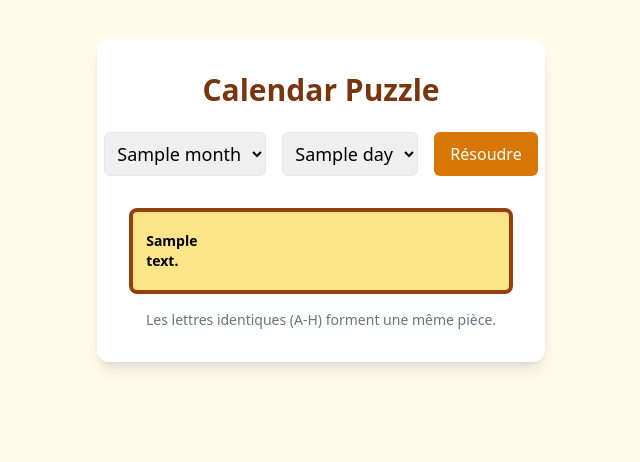
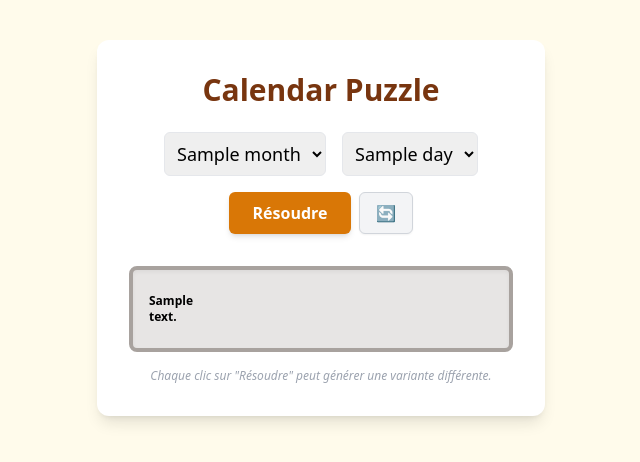
Before and after one commit to rondeaujf/calendar_puzzle, a Python web app: template templates/index.html in a window 1280 px wide. Shown: the top 462 px of the page, without its empty margins (319-959 px from the left). Run offline with Jinja, Linux system fonts and the light colour scheme; the template is opened without the code that fills it: most values are stand-ins (such as "Sample title", 1, 10 or a date in 2020); some libraries are stand-ins or nearby versions.

Commit message:
Enhance form layout and button styles in index.html

```diff
--- a/templates/index.html
+++ b/templates/index.html
@@ -11,7 +11,7 @@
     <div class="bg-white p-8 rounded-xl shadow-lg w-full max-w-md">
         <h1 class="text-3xl font-bold text-center text-amber-900 mb-6">Calendar Puzzle</h1>
 
-        <form method="POST" class="flex gap-4 justify-center mb-8">
+        <form method="POST" class="flex flex-wrap gap-4 justify-center mb-8">
             <select name="month" class="p-2 border rounded-md text-lg focus:ring focus:ring-amber-200">
                 {% for m in months %}
                     <option value="{{ m }}" {% if m == selected_month %}selected{% endif %}>{{ m }}</option>
@@ -22,9 +22,15 @@
                     <option value="{{ d }}" {% if d == selected_day %}selected{% endif %}>{{ d }}</option>
                 {% endfor %}
             </select>
-            <button type="submit" class="bg-amber-600 text-white px-4 py-2 rounded-md hover:bg-amber-700 transition">
-                Résoudre
-            </button>
+
+            <div class="flex gap-2 w-full justify-center">
+                <button type="submit" class="bg-amber-600 text-white px-6 py-2 rounded-md hover:bg-amber-700 transition font-bold shadow-md">
+                    Résoudre
+                </button>
+                <a href="/reset" class="bg-gray-100 text-gray-600 px-4 py-2 rounded-md hover:bg-gray-200 transition border border-gray-300 flex items-center shadow-sm">
+                    🔄
+                </a>
+            </div>
         </form>
 
         {% if error %}
@@ -32,11 +38,11 @@
         {% endif %}
 
         {% if grid %}
-            <div class="bg-amber-200 p-4 rounded-lg shadow-inner border-4 border-amber-800">
+            <div class="bg-stone-200 p-4 rounded-lg shadow-inner border-4 border-stone-400">
                 <div class="grid grid-cols-7 gap-1">
                     {% for row in grid %}
                         {% for cell in row %}
-                            <div class="aspect-square flex items-center justify-center text-sm font-semibold rounded-sm {{ cell.color }}
+                            <div class="aspect-square flex items-center justify-center text-xs font-bold rounded-sm {{ cell.color }}
                                 {% if cell.text == '' %} opacity-0 {% endif %}">
                                 {{ cell.text }}
                             </div>
@@ -44,10 +50,10 @@
                     {% endfor %}
                 </div>
             </div>
-            <p class="text-center text-sm text-gray-500 mt-4">Les lettres identiques (A-H) forment une même pièce.</p>
+            <p class="text-center text-xs text-gray-400 mt-4 italic">Chaque clic sur "Résoudre" peut générer une variante différente.</p>
         {% else %}
-            <div class="text-center text-gray-400 italic py-10 border-2 border-dashed border-gray-200 rounded-lg">
-                Sélectionnez une date pour voir la solution.
+            <div class="text-center text-gray-300 italic py-10 border-2 border-dashed border-gray-200 rounded-lg text-sm">
+                Sélectionnez une date
             </div>
         {% endif %}
     </div>
```
